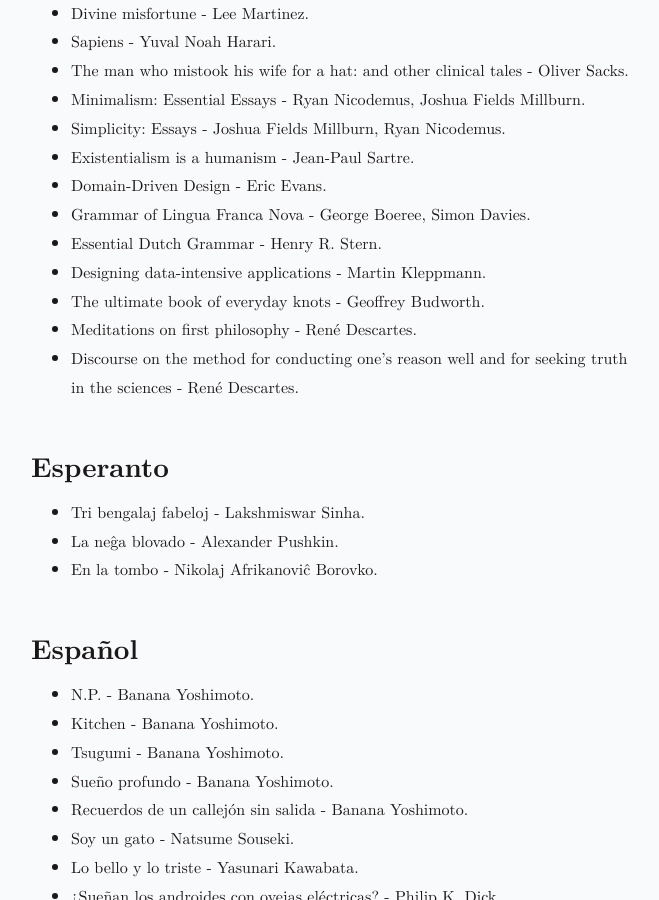
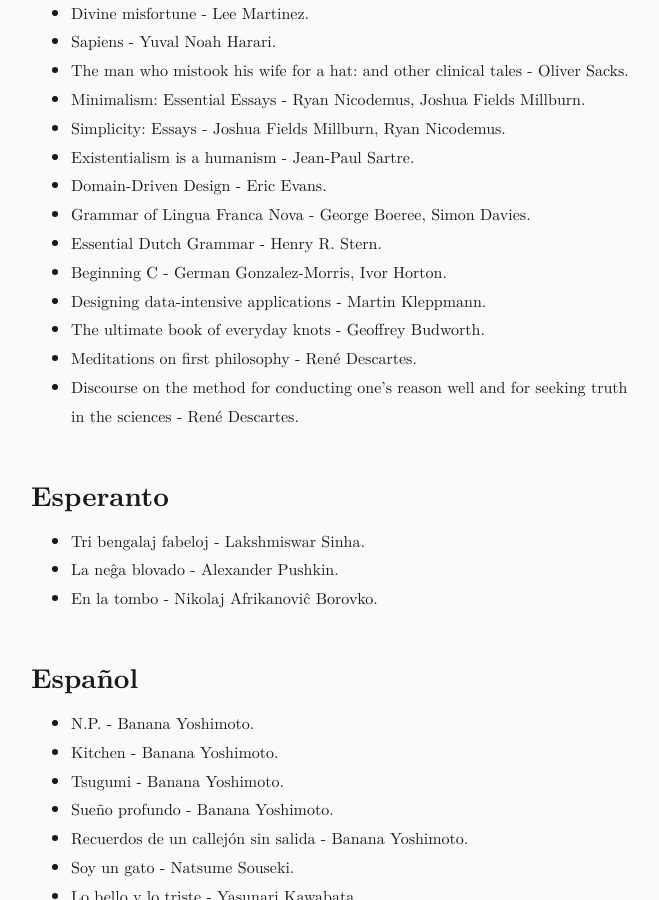
Before and after one commit to jProgr/jprogr.github.io, a Jekyll site: the page built from pages/books-read.md, in a window 1280 px wide and 900 px high, scrolled down 1388 px. Shown: the whole window, without its empty margins (309-968 px from the left). Built offline with Jekyll 4.4.1, drawn with Linux system fonts in a browser that asks for light colours; some of the changed lines change nothing that is shown; some of the changed text lies outside the part shown.

Commit message:
Update content
Updated "Books read".

```diff
--- a/pages/books-read.md
+++ b/pages/books-read.md
@@ -1,7 +1,7 @@
 ---
 title: "Books read"
 permalink: "/books-read"
-updated_date: "240604"
+updated_date: "240608"
 ---
 
 # Books read
@@ -56,6 +56,7 @@ These are lists of the books that I have read and enjoyed enough to put in a lis
 - Domain-Driven Design - Eric Evans.
 - Grammar of Lingua Franca Nova - George Boeree, Simon Davies.
 - Essential Dutch Grammar - Henry R. Stern.
+- Beginning C - German Gonzalez-Morris, Ivor Horton.
 - Designing data-intensive applications - Martin Kleppmann.
 - The ultimate book of everyday knots - Geoffrey Budworth.
 - Meditations on first philosophy - René Descartes.
```
